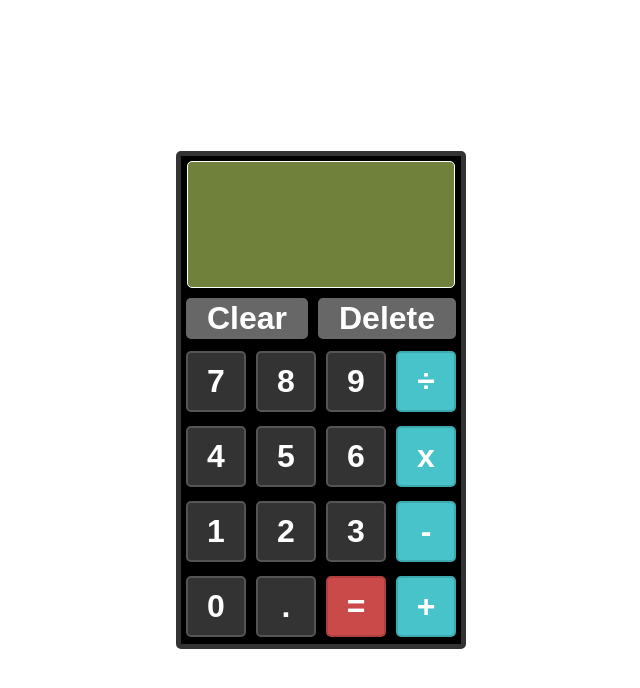
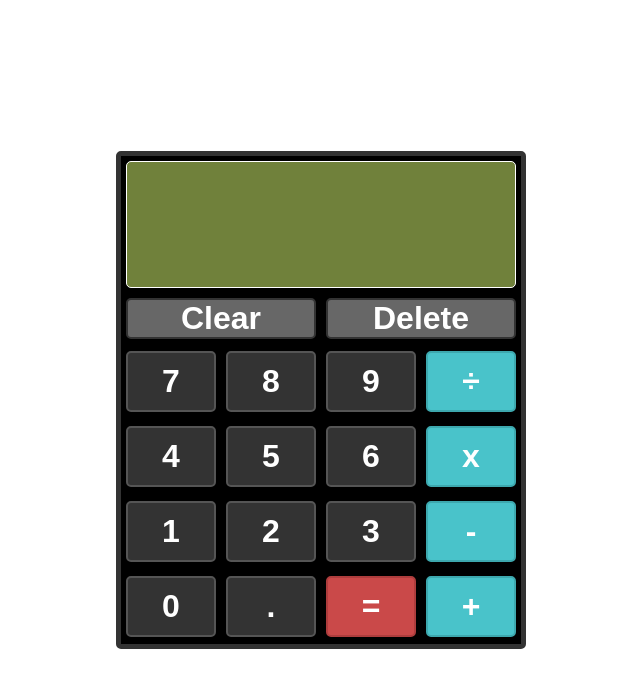
Before and after one commit to justisfaulkner/odin-calculator, a website: page index.html in a window 1280 px wide. Shown: the whole page, without its empty margins (319-959 px from the left). Drawn offline with Linux system fonts and the light colour scheme.

Commit message:
Tweak styling

```diff
--- a/index.html
+++ b/index.html
@@ -11,6 +11,8 @@
     <div class="calc-container">
       <div class="screen-wrapper">
         <div class="screen-container">
+          <div class="screen-input"></div>
+          <div class="screen-result"></div>
         </div>
       </div>
       <div class="inputs-wrapper">
@@ -32,10 +34,10 @@
             <button class="calc-button operator" id="multiply">x</button>
           </div>
           <div class="row-3">
-                <button  class="calc-button"id="1">1</button>
-                <button  class="calc-button"id="2">2</button>
-                <button  class="calc-button"id="3">3</button>
-                <button  class="calc-button operator"id="subtract">-</button>
+            <button class="calc-button" id="1">1</button>
+            <button class="calc-button" id="2">2</button>
+            <button class="calc-button" id="3">3</button>
+            <button class="calc-button operator" id="subtract">-</button>
           </div>
           <div class="row-4">
             <button class="calc-button" id="0">0</button>
--- a/styles.css
+++ b/styles.css
@@ -10,9 +10,9 @@
   justify-content: center;
   align-items: center;
   flex-direction: column;
-  max-width: 500px;
   border: 5px solid #333;
   border-radius: 5px;
+  max-width: 400px;
 }
 
 .screen-wrapper,
@@ -23,7 +23,7 @@
   align-items: center;
   background-color: #000000;
   width: 100%;
-  min-height: 100px;
+  min-height: 10px;
 }
 
 .inputs-container {
@@ -32,13 +32,32 @@
 }
 
 .screen-container {
-  margin-top: 5px;
+  margin: 5px 5px 0 5px;
   min-height: 125px;
   width: 95%;
   border: 1px solid #fff;
   border-radius: 5px;
   background-color: #d6f57086;
+  display: flex;
+  flex-direction: column;
+  justify-content: end;
+  align-items: end;
+  max-width: 400px;
+  overflow: hidden;
+  flex-grow: 1;
 }
+
+.screen-input,
+.screen-result {
+    margin-right: 10px;
+    margin-left: 10px;
+    color: white;
+    font-size: 48px;
+    white-space: nowrap;
+    overflow: hidden;
+    text-overflow: ellipsis;
+}
+
 
 .row-0 {
   display: flex;
@@ -51,16 +70,17 @@
 .row-3,
 .row-4 {
   display: flex;
-  justify-content: center;
+  justify-content: space-between;
   align-items: center;
   padding: 2px 0px;
 }
 
 .calc-button {
   display: flex;
+  flex-grow: 1;
   justify-content: center;
   align-items: center;
-  min-width: 60px;
+  min-width: 90px;
   padding: 10px;
   margin: 5px;
   font-size: 32px;
@@ -78,6 +98,10 @@
   display: flex;
   flex-grow: 1;
   padding: 0px;
+  /* max-width: 200px; */
+  min-width: 190px;
+  /* box-sizing: border-box; */
+
 }
 
 .calc-button:hover {
@@ -109,7 +133,7 @@
 .clear,
 .delete {
   background-color: #676767;
-  border: 2px solid #676767;
+  border: 2px solid #333;
 }
 
 .clear:hover {
```
Lines whose indentation alone changed are shown as unchanged.
